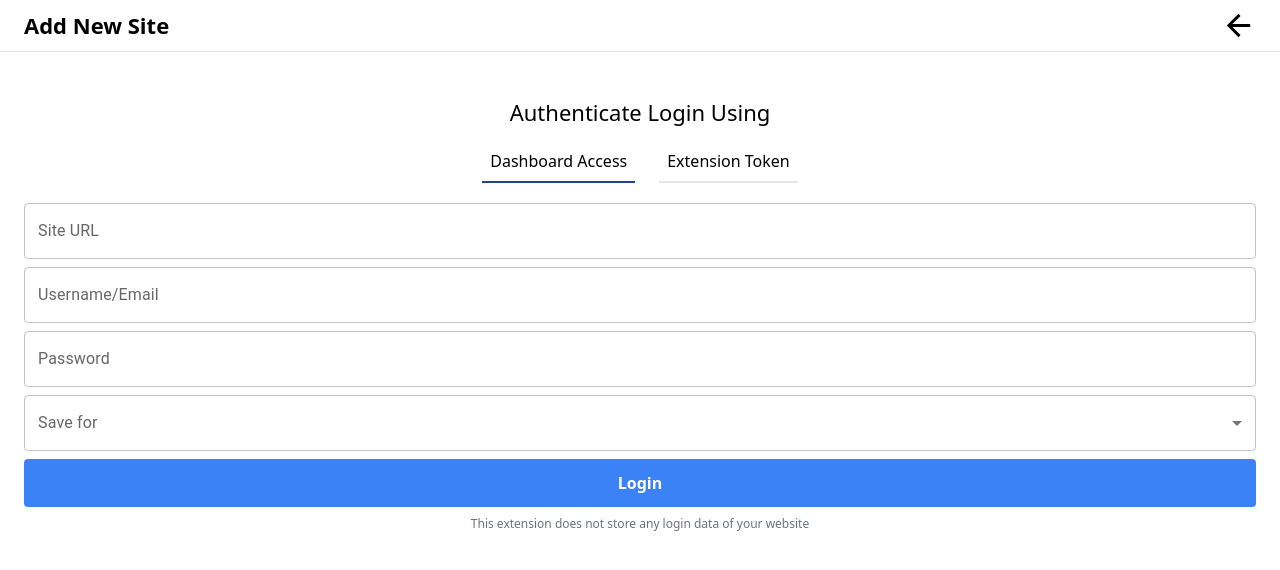
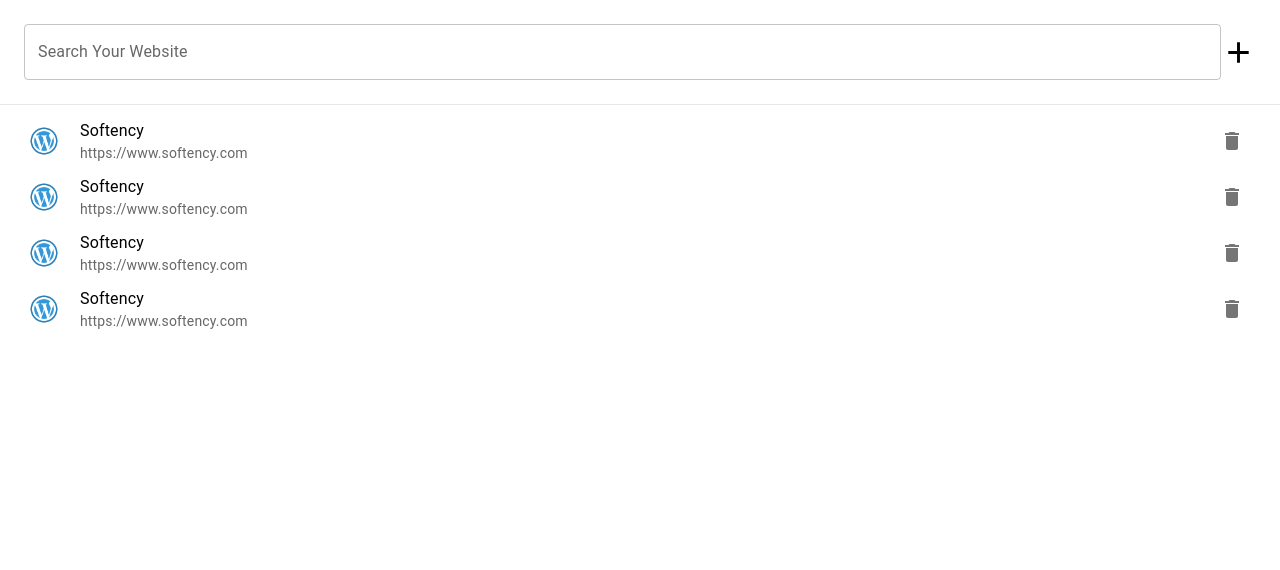
Before and after one commit to HalalBrains/login-me-now-chrome-extension-react-version, a React (Create React App) app: page / in a window 1280 px wide. Shown: the top 570 px of the page. Built offline with nearby package versions, Linux system fonts and the light colour scheme.

Commit message:
all page are done and routing also done

```diff
--- a/package.json
+++ b/package.json
@@ -12,6 +12,7 @@
     "@testing-library/user-event": "^13.5.0",
     "react": "^18.2.0",
     "react-dom": "^18.2.0",
+    "react-router-dom": "^6.14.1",
     "react-scripts": "5.0.1",
     "web-vitals": "^2.1.4"
   },
--- a/src/App.js
+++ b/src/App.js
@@ -1,12 +1,18 @@
+import { BrowserRouter, Route, Routes } from "react-router-dom";
 import "./App.css";
+// import AddNewSite from "./component/add-new-site/AddNewSite";
+import "./assets/css/global.css";
+import Home from "./component/home/Home";
 import AddNewSite from "./component/add-new-site/AddNewSite";
-import './assets/css/global.css'
 
 function App() {
   return (
-    <div>
-      <AddNewSite />
-    </div>
+    <BrowserRouter>
+    <Routes>
+      <Route path="/" element={<Home />}/>
+      <Route path="/add-new-site" element={<AddNewSite />}/>
+    </Routes>
+    </BrowserRouter>
   );
 }
 
--- a/src/assets/css/global.css
+++ b/src/assets/css/global.css
@@ -1,3 +1,17 @@
 .margin-b-2 {
   margin-bottom: 0.5rem !important;
 }
+.css-1jy569b-MuiFormLabel-root-MuiInputLabel-root.Mui-focused {
+  background: white!important;
+  padding: 0 10px!important;
+  z-index: 999!important;
+}
+li.MuiListItem-root.MuiListItem-gutters.MuiListItem-padding.css-1rki8sg-MuiListItem-root {
+  padding: 0!important;
+}
+li.MuiListItem-root.MuiListItem-gutters.MuiListItem-padding.css-1rki8sg-MuiListItem-root:hover {
+  background-color: #f5f5f5;
+}
+li.MuiListItem-root.MuiListItem-gutters.MuiListItem-padding.css-1rki8sg-MuiListItem-root button.MuiButtonBase-root.MuiIconButton-root.MuiIconButton-edgeEnd.MuiIconButton-sizeMedium.css-1yq5fb3-MuiButtonBase-root-MuiIconButton-root:hover{
+color: #d11a2a;
+}
--- a/src/component/add-new-site/add-new-site-components/Body.js
+++ b/src/component/add-new-site/add-new-site-components/Body.js
@@ -1,18 +1,48 @@
-import React from 'react';
+import React, { useState } from 'react';
 import DashboardAccess from './body-components/DashboardAccess';
+import ExtensionToken from './body-components/ExtensionToken';
 
 function Body() {
+  const [showDashboardAccess, setShowDashboardAccess] = useState(true);
+  const [showExtensionToken, setShowExtensionToken] = useState(false);
+
+  const handleDashboardAceess = () => {
+    setShowDashboardAccess(true);
+    setShowExtensionToken(false);
+  };
+
+  const handleExtensionToken = () => {
+    setShowDashboardAccess(false);
+    setShowExtensionToken(true);
+  };
+
   return (
-    <div className='p-6'>
-      <h1 className='text-[22px] text-center py-5'>Authenticate Login Using</h1>
+    <div className="p-6">
+      <h1 className="text-[22px] text-center py-5">Authenticate Login Using</h1>
 
       <div className="flex justify-center">
-      <button className='mr-3 border-b-2 border-b-[#264093] hover:border-b-[#264093] pb-2 px-2'>Dashboard Access</button>
-      <button className='ml-3 border-b-2 hover:border-b-[#264093] pb-2 px-2'>Extension Token</button>
+        <button
+          className={`mr-3 border-b-2 ${
+            showDashboardAccess ? 'border-b-[#264093]' : ''
+          } hover:border-b-[#264093] pb-2 px-2`}
+          onClick={handleDashboardAceess}
+        >
+          Dashboard Access
+        </button>
+        <button
+          className={`ml-3 border-b-2 ${
+            showExtensionToken ? 'border-b-[#264093]' : ''
+          } hover:border-b-[#264093] pb-2 px-2`}
+          onClick={handleExtensionToken}
+        >
+          Extension Token
+        </button>
       </div>
-      <DashboardAccess />
+
+      {showDashboardAccess && <DashboardAccess />}
+      {showExtensionToken && <ExtensionToken />}
     </div>
-  )
+  );
 }
 
-export default Body
+export default Body;
--- a/src/component/add-new-site/add-new-site-components/Header.js
+++ b/src/component/add-new-site/add-new-site-components/Header.js
@@ -1,11 +1,17 @@
 import React from 'react'
 import ArrowBackIcon from '@mui/icons-material/ArrowBack';
+import { Link } from 'react-router-dom';
+import { Tooltip } from '@mui/material';
 
 function Header() {
   return (
     <div className="px-6 py-2 flex justify-between items-center border-b">
         <h1 className="text-[22px] font-semibold">Add New Site</h1>
+        <Link to="/">
+        <Tooltip title="Go to Dashboard">
         <ArrowBackIcon fontSize='large'/>
+        </Tooltip>
+        </Link>
     </div>
   )
 }
--- a/src/component/add-new-site/add-new-site-components/body-components/DashboardAccess.js
+++ b/src/component/add-new-site/add-new-site-components/body-components/DashboardAccess.js
@@ -37,7 +37,7 @@ function DashboardAccess() {
       <button class="bg-blue-500 hover:bg-blue-700 text-white font-bold py-3 rounded w-full mt-2">
         Login
       </button>
-      <p className="text-center text-[12px] mt-2 text-gray-500">This extension does not store any login data of your website</p>
+      <p className="text-center text-[12px] mt-2 text-gray-500">This extension does not store any login data of your website.</p>
     </div>
   );
 }
--- /dev/null
+++ b/src/component/add-new-site/add-new-site-components/body-components/ExtensionToken.js
@@ -0,0 +1,14 @@
+import React from 'react'
+
+function ExtensionToken() {
+  return (
+    <div className='mt-5'>
+      <textarea placeholder='Paste your extension token here...' className='w-full p-2 focus:outline-[#1976d2] border border-[#C4C4C4] rounded' rows={9}/>
+      <button class="bg-blue-500 hover:bg-blue-700 text-white font-bold py-3 rounded w-full mt-2">
+        Save
+      </button>
+    </div>
+  )
+}
+
+export default ExtensionToken
--- a/src/component/home/home-components/AddNewSite.js
+++ b/src/component/home/home-components/AddNewSite.js
@@ -1,10 +1,16 @@
-import AddIcon from '@mui/icons-material/Add';
-import React from 'react'
+import AddIcon from "@mui/icons-material/Add";
+import React from "react";
+import { Tooltip } from "@mui/material";
+import { Link } from "react-router-dom";
 
-function AddNewSite({classNames}) {
+function AddNewSite({ classNames }) {
   return (
-    <AddIcon fontSize='large' className={classNames}/>
-  )
+    <Link to="/add-new-site">
+    <Tooltip title="Add New">
+      <AddIcon fontSize="large" className={classNames} />
+    </Tooltip>
+    </Link>
+  );
 }
 
-export default AddNewSite
+export default AddNewSite;
--- a/src/component/home/home-components/LoggedInSites.js
+++ b/src/component/home/home-components/LoggedInSites.js
@@ -10,6 +10,7 @@ import IconButton from '@mui/material/IconButton';
 import Grid from '@mui/material/Grid';
 import DeleteIcon from '@mui/icons-material/Delete';
 import wordpressImage from '../../../assets/images/wordpress.png';
+import { Tooltip } from '@mui/material';
 
 function generate(element) {
   return [0, 1, 2, 3].map((value) =>
@@ -25,19 +26,20 @@ const Demo = styled('div')(({ theme }) => ({
 
 export default function LoggedInSites() {
   const [dense] = React.useState(false);
-  const [secondary] = React.useState(true);
 
   return (
-    <Box className="w-full px-8">
+    <Box className="w-full px-6">
       <Grid>
         <Demo>
           <List dense={dense}>
             {generate(
               <ListItem
                 secondaryAction={
+                    <Tooltip title="Delete" placement="left">
                   <IconButton edge="end" aria-label="delete">
                     <DeleteIcon />
                   </IconButton>
+                    </Tooltip>
                 }
               >
                 <ListItemAvatar>
@@ -45,7 +47,7 @@ export default function LoggedInSites() {
                 </ListItemAvatar>
                 <ListItemText
                   primary="Softency"
-                  secondary={secondary ? 'https://www.softency.com' : null}
+                  secondary={'https://www.softency.com'}
                 />
               </ListItem>,
             )}
```
Also changed, not shown: 1 other file (tests, documents, lock files or other folders).
